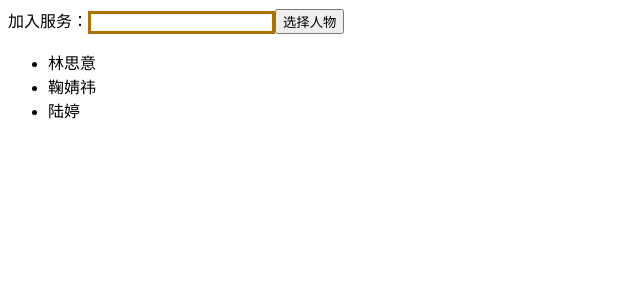
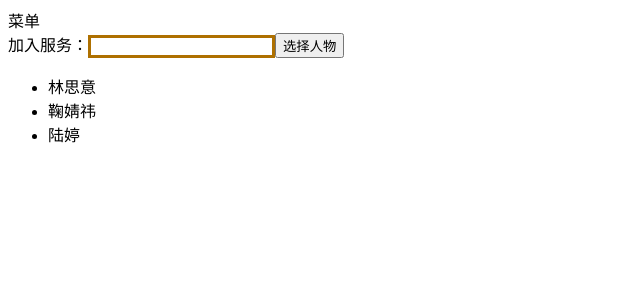
Before and after one commit to lh7zr/reactProject, a React (Create React App) app: page / in a window 1280 px wide. Shown: the top 300 px of the page, without its empty margins (0-640 px from the left). Built offline with nearby package versions, Linux system fonts and the light colour scheme.

Commit message:
feat: 引入组件

```diff
--- a/src/App.js
+++ b/src/App.js
@@ -1,5 +1,6 @@
 import React,{Component,Fragment} from "react";
 import './style.css'
+import MenuItem from "./MenuItem";
 class App extends Component{
     constructor(props) {
         super(props)//调用父类的构造函数，固定写法
@@ -11,6 +12,7 @@ class App extends Component{
     render() {
         return (
             <Fragment>
+                <MenuItem />
                 <div>
                     <label htmlFor="addserve">加入服务：</label>
                     <input id='addserve' className="input" value={this.state.inputValue} onChange={this.inputChange.bind(this)}/>
--- /dev/null
+++ b/src/MenuItem.js
@@ -0,0 +1,10 @@
+import React, {Component}from "react";
+class MenuItem extends Component{
+    render() {
+        return(
+            <div>菜单</div>
+        )
+    }
+
+}
+export default MenuItem
```
